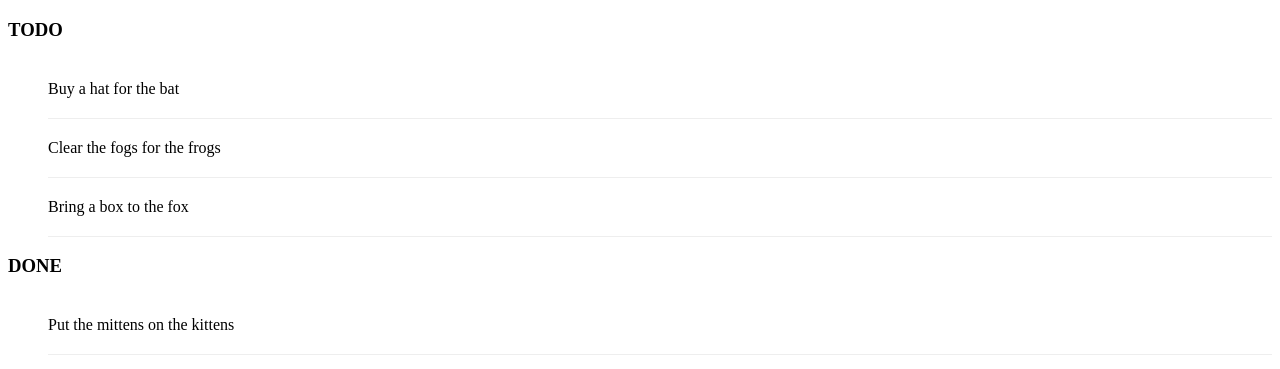
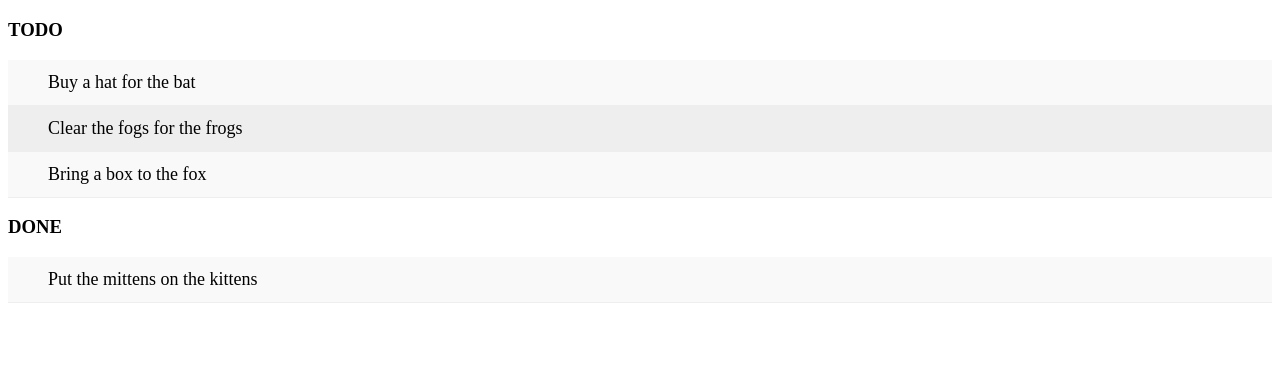
Before and after one commit to YeTun/todo-list, a plain HTML site: page index.html in a window 1280 px wide. Shown: the part 61-430 px from the top of the page. Drawn offline with Linux system fonts and the light colour scheme.

Commit message:
Add basic color changes on item rows

```diff
--- a/index.html
+++ b/index.html
@@ -4,29 +4,45 @@
         <meta charset="utf-8">
         <title>TODO list</title>
         <style>
-			h1{
-				text-align: center;
+            h1 {
+                text-align:center;
             }
-			h3{
+            h3 {
                 text-transform: uppercase;
             }
-			li{
+            li {
                 overflow: hidden;
                 padding: 20px 0;
                 border-bottom: 1px solid #eee;
+            }
+            ul {
+                margin: 0;
+                padding: 0;
+            }
+            ul li {
+                cursor: pointer;
+                position: relative;
+                padding: 12px 8px 12px 40px;
+                background: #eee;
+                font-size: 18px;
+                transition: 0.2s;
+            }
+            ul li:nth-child(odd) {
+                background: #f9f9f9;
+            }
+            ul li:hover {
+                background: #ddd;
             }
         </style>
     </head>
     <body>
         <h1>TODO list</h1>
-
         <h3>Todo</h3>
             <ul>
                 <li>Buy a hat for the bat</li>
                 <li>Clear the fogs for the frogs</li>
                 <li>Bring a box to the fox</li>
             </ul>
-
         <h3>Done</h3>
         <ul>
             <li>Put the mittens on the kittens</li>
```
Lines whose indentation alone changed are shown as unchanged.
